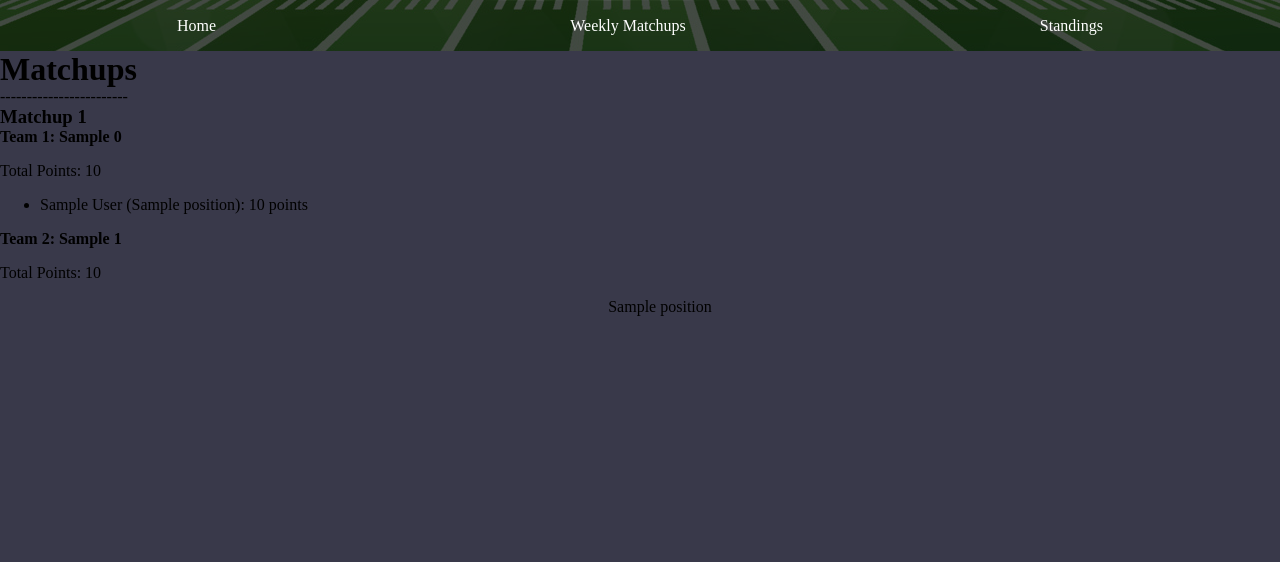
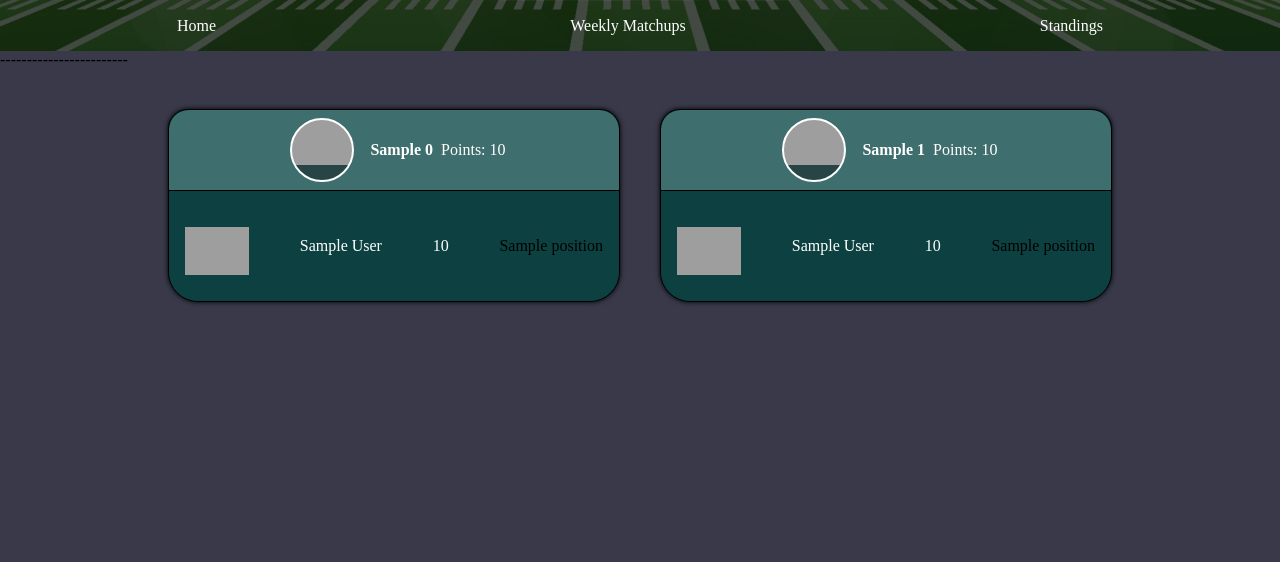
Before and after one commit to AlecCCC/FantasyFootball, a Django app: template HomePage/templates/Matches/matchups.html in a window 1280 px wide. Shown: the part 199-761 px from the top of the page. Run offline with Django 4.2, Linux system fonts and the light colour scheme; the template is opened without the code that fills it: most values are stand-ins (such as "Sample title", 1, 10 or a date in 2020); grey boxes are pictures that could not be loaded.

Commit message:
Structured and Styled matchups.html

```diff
--- a/HomePage/templates/Matches/matchups.html
+++ b/HomePage/templates/Matches/matchups.html
@@ -16,48 +16,121 @@
     </script>
 </head>
 <body>
-
-<h1>Matchups</h1>
-
 {#{{ user_list }}#}
 ------------------------
 {#{{ weekly_matchups }}#}
 
 
+<div class="wrapper">
+    <div class="card_container flex_row">
+        {% if weekly_matchups|length > 0 %}
+            {% for matchup in weekly_matchups %}
+                <div class="matchup flex_row">
+                    <!-- Team 1 Info -->
+                    <div class="team team-1 user_card flex_column">
+                        <div class="card_header flex_row align_items_center justify_content_center">
+                            <div class="photo_container">
+                                <div class="player_photo"
+                                        {% if matchup.teams.0.avatar != null %}
+                                     style="background-image: url('https://sleepercdn.com/avatars/{{ matchup.teams.0.avatar }}');"
+                                        {% else %}
+                                     style="background-image: url('{% static 'images/default_picture.jfif' %}');"
+                                        {% endif %}>
+                                </div>
 
-{% if weekly_matchups|length > 0 %}
-    <div class="matchup">
-        <h3>Matchup {{ weekly_matchups.0.matchup_id }}</h3>
+                            </div>
 
-        <!-- Team 1 Info -->
-        <div class="team team-1">
-            <h4>Team 1: {{ weekly_matchups.0.teams.0.team_name }}</h4>
-            <p>Total Points: {{ weekly_matchups.0.teams.0.points }}</p>
-            <ul>
-                {% for player in weekly_matchups.0.teams.0.players %}
-                    <li>{{ player.full_name }} ({{ player.position }}): {{ player.points }} points</li>
+                            <div class="team_name">
+                                <h4>{{ matchup.teams.0.team_name }}</h4>
+                            </div>
+
+                            <div class="total_points">
+                                <p>Points: {{ matchup.teams.0.points }}</p>
+                            </div>
+
+
+                        </div>
+                        <div class="player_container">
+                            {% for player in matchup.teams.0.players %}
+                                <div class="player_row flex_row justify_content_space_between align_items_center padding_left_16px padding_right_16px padding_left_8px padding_right_8px">
+                                    <div class="nfl_player_photo">
+                                        {% if player.position != "DEF" %}
+                                            <div class="nfl_player_photo"
+                                                 style="background-image: url('https://sleepercdn.com/content/nfl/players/thumb/{{ player.player_id }}.jpg');"></div>
+                                        {% elif player.position == "DEF" %}
+                                            <div class="nfl_player_photo nfl_team_photo"
+                                                 style="background-image: url('https://sleepercdn.com/images/team_logos/nfl/{{ player.full_name |lower }}.png'); background-position: center;"></div>
+                                        {% endif %}
+                                    </div>
+                                    <div class="player_name">
+                                        <div>{{ player.full_name }}</div>
+                                    </div>
+                                    <div class="player_points">
+                                        <div>{{ player.points }}</div>
+                                    </div>
+                                    <div class="player_pos">
+                                        <div>{{ player.position }}</div>
+                                    </div>
+                                </div>
                             {% endfor %}
-            </ul>
+                        </div>
                     </div>
 
                     <!-- Team 2 Info -->
-        <div class="team team-2">
-            <h4>Team 2: {{ weekly_matchups.0.teams.1.team_name }}</h4>
-            <p>Total Points: {{ weekly_matchups.0.teams.1.points }}</p>
-            <ul>
-                {% for player in weekly_matchups.0.teams.1.players %}
-                    {#                    <li>{{ player.full_name }} ({{ player.position }}): {{ player.points }} points</li>#}
+                    <div class="team team-2 user_card flex_column">
+                        <div class="card_header flex_row align_items_center justify_content_center">
+                            <div class="photo_container">
+                                <div class="player_photo"
+                                        {% if matchup.teams.1.avatar != null %}
+                                     style="background-image: url('https://sleepercdn.com/avatars/{{ matchup.teams.1.avatar }}');"
+                                        {% else %}
+                                     style="background-image: url('{% static 'images/default_picture.jfif' %}');"
+                                        {% endif %}>
+                                </div>
+                            </div>
+                            <div class="team_name">
+                                <h4>{{ matchup.teams.1.team_name }}</h4>
+                            </div>
+
+                            <div class="total_points">
+                                <p>Points: {{ matchup.teams.1.points }}</p>
+                            </div>
+
+                        </div>
+
+                        <div class="player_container">
+                            {% for player in matchup.teams.1.players %}
+                                <div class="player_row flex_row justify_content_space_between align_items_center padding_left_16px padding_right_16px padding_left_8px padding_right_8px">
+                                    <div class="nfl_player_photo">
+                                        {% if player.position != "DEF" %}
+                                            <div class="nfl_player_photo"
+                                                 style="background-image: url('https://sleepercdn.com/content/nfl/players/thumb/{{ player.player_id }}.jpg');"></div>
+                                        {% elif player.position == "DEF" %}
+                                            <div class="nfl_player_photo nfl_team_photo"
+                                                 style="background-image: url('https://sleepercdn.com/images/team_logos/nfl/{{ player.full_name |lower }}.png'); background-position: center;"></div>
+                                        {% endif %}
+                                    </div>
+                                    <div class="player_name">
+                                        <div>{{ player.full_name }}</div>
+                                    </div>
+                                    <div class="player_points">
+                                        <div>{{ player.points }}</div>
+                                    </div>
                                     <div class="player_pos">
                                         <div>{{ player.position }}</div>
                                     </div>
-
+                                </div>
                             {% endfor %}
-            </ul>
                         </div>
                     </div>
+
+                </div>
+            {% endfor %}
         {% else %}
             <p>No matchups available.</p>
         {% endif %}
+    </div>
+</div>
 
 
 <script type="text/javascript">
--- a/HomePage/utils.py
+++ b/HomePage/utils.py
@@ -133,13 +133,10 @@ def get_api_data(url, file_name):
 
 def create_team_matchup_dicts(weekly_matchups):
     from collections import defaultdict
-
-    # Group teams by matchup_id
     teams_by_matchup = defaultdict(list)
     for team in weekly_matchups:
         teams_by_matchup[team['matchup_id']].append(team)
 
-    # Create new dictionaries
     result = []
     for matchup_id, teams in teams_by_matchup.items():
         if len(teams) == 2:  # Ensure we only process matchups with exactly two teams
@@ -147,11 +144,11 @@ def create_team_matchup_dicts(weekly_matchups):
             for team in teams:
                 team_info = {
                     'team_name': team['team_name'],
+                    'avatar': team.get('avatar', None),  # Add avatar to team info
                     'players': [],
                     'positions': [],
                     'player_id': [],
                     'points': team['points'],
-
                 }
                 for starter in team['starters']:
                     player_info = {
--- a/static/css/project_common_styles.css
+++ b/static/css/project_common_styles.css
@@ -502,6 +502,11 @@ h1, h2, h3, h4, h5, h6 {
     justify-content: flex-end;
 }
 
+.player_points, .total_points {
+    color: white;
+    text-align: left;
+}
+
 .position_QB {
     color: rgb(252, 43, 109);
 }
```
Also changed, not shown: HomePage/views.py (+4 -3 lines). Lines whose indentation alone changed are shown as unchanged.
